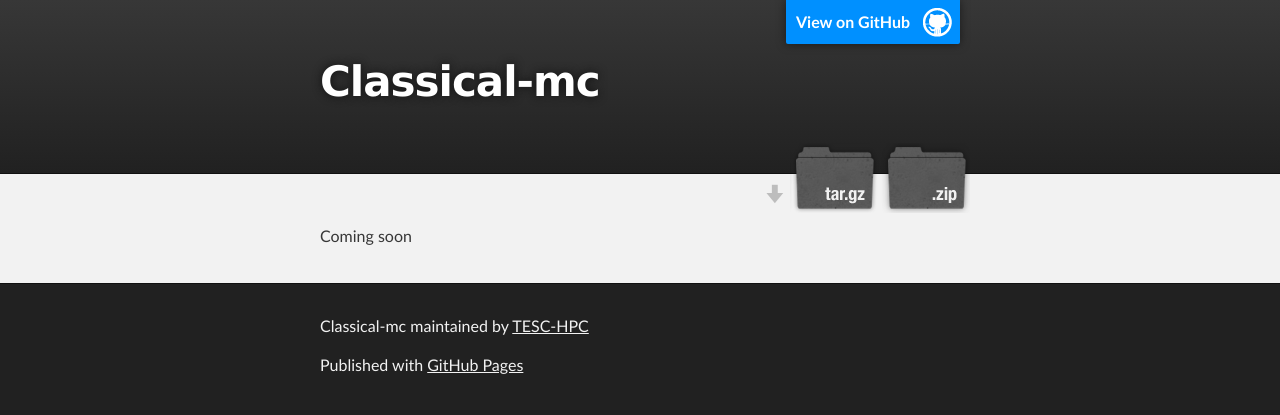
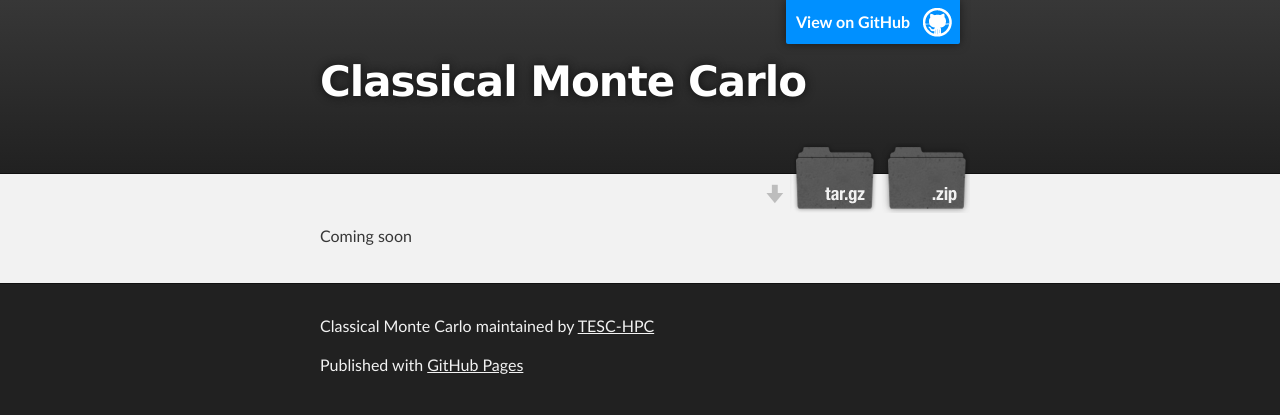
Before and after one commit to TESC-HPC/Classical-MC, a plain HTML site: page index.html in a window 1280 px wide. Drawn offline with Linux system fonts and the light colour scheme.

Commit message:
Create gh-pages branch via GitHub

```diff
--- a/index.html
+++ b/index.html
@@ -4,11 +4,11 @@
   <head>
     <meta charset='utf-8' />
     <meta http-equiv="X-UA-Compatible" content="chrome=1" />
-    <meta name="description" content="Classical-mc : " />
+    <meta name="description" content="Classical Monte Carlo : " />
 
     <link rel="stylesheet" type="text/css" media="screen" href="stylesheets/stylesheet.css">
 
-    <title>Classical-mc</title>
+    <title>Classical Monte Carlo</title>
   </head>
 
   <body>
@@ -18,7 +18,7 @@
         <header class="inner">
           <a id="forkme_banner" href="https://github.com/TESC-HPC/Classical-MC">View on GitHub</a>
 
-          <h1 id="project_title">Classical-mc</h1>
+          <h1 id="project_title">Classical Monte Carlo</h1>
           <h2 id="project_tagline"></h2>
 
             <section id="downloads">
@@ -38,7 +38,7 @@
     <!-- FOOTER  -->
     <div id="footer_wrap" class="outer">
       <footer class="inner">
-        <p class="copyright">Classical-mc maintained by <a href="https://github.com/TESC-HPC">TESC-HPC</a></p>
+        <p class="copyright">Classical Monte Carlo maintained by <a href="https://github.com/TESC-HPC">TESC-HPC</a></p>
         <p>Published with <a href="http://pages.github.com">GitHub Pages</a></p>
       </footer>
     </div>
--- a/params.json
+++ b/params.json
@@ -1 +1 @@
-{"name":"Classical-mc","tagline":"","body":"Coming soon","google":"","note":"Don't delete this file! It's used internally to help with page regeneration."}
+{"name":"Classical Monte Carlo","tagline":"","body":"Coming soon","google":"","note":"Don't delete this file! It's used internally to help with page regeneration."}
```
